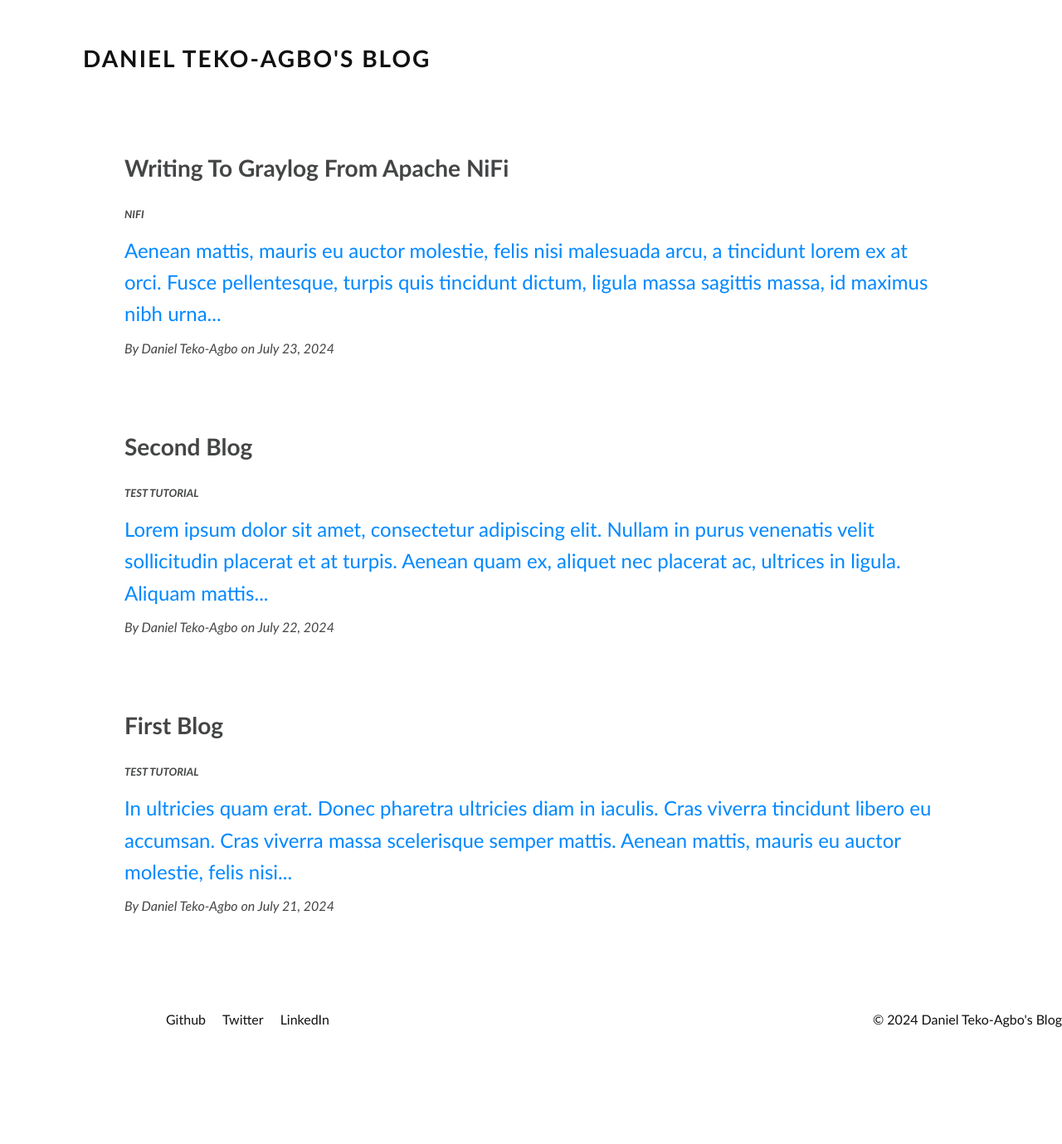
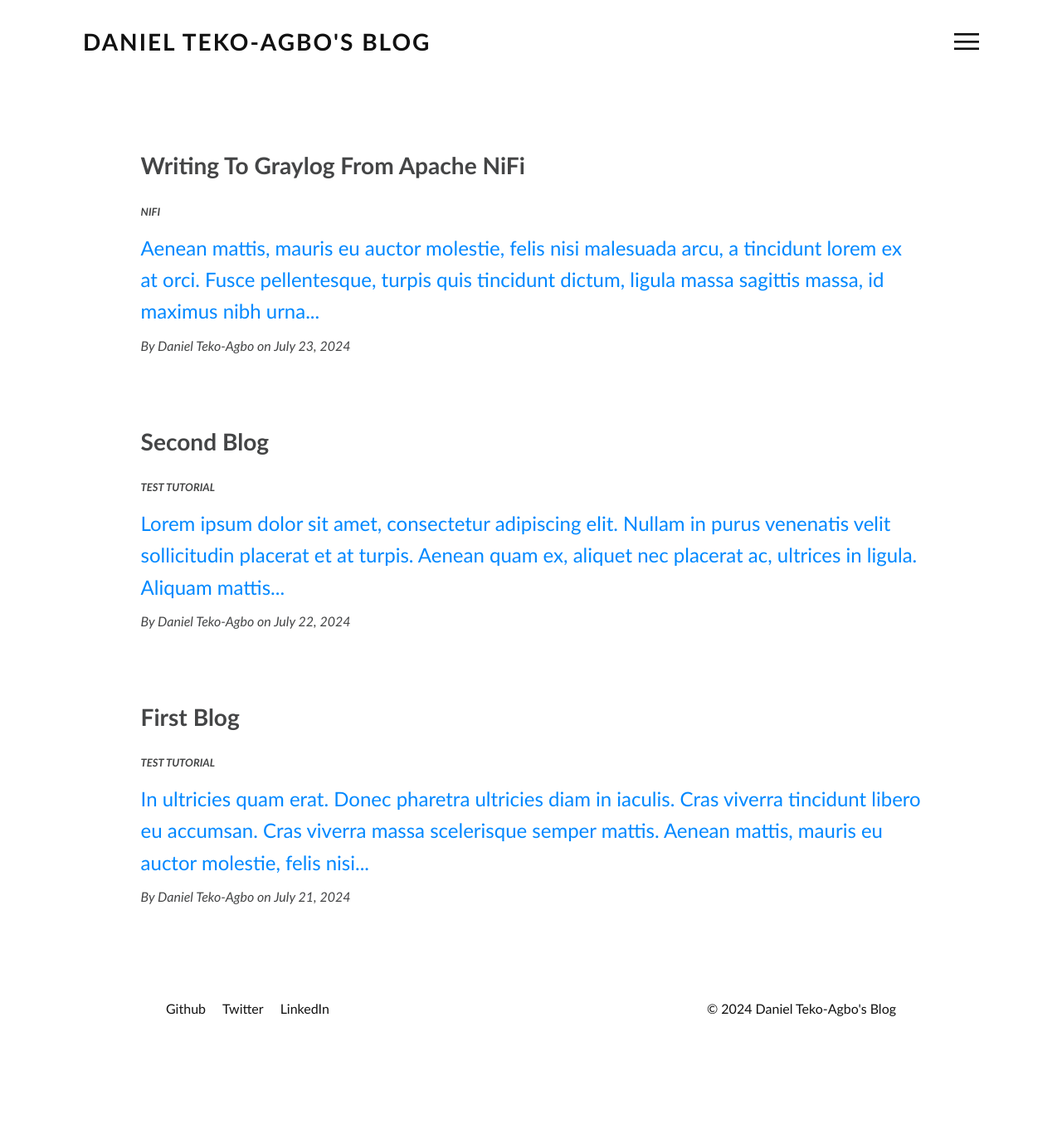
Before and after one commit to DanielTeko-Agbo/blog, a Jekyll site: the page built from index.md, in a window 1280 px wide. Shown: the whole page at 83% size. Built offline with Jekyll 4.4.1, drawn with Linux system fonts in a browser that asks for light colours; after the commit the page ends 1266 px from its top, so only the background shows below that.

Commit message:
Specified box-sizing and height

```diff
--- a/assets/css/style.css
+++ b/assets/css/style.css
@@ -2,6 +2,7 @@
 {
 	margin: 0;
 	padding: 0;
+	box-sizing: border-box;
   	font-family: Gill Sans, sans-serif;
 }
 body
@@ -12,6 +13,7 @@ section
 {
 	padding: 100px;
 	background: #fff;
+	height: 100vh;
 }
 section header
 {
```
